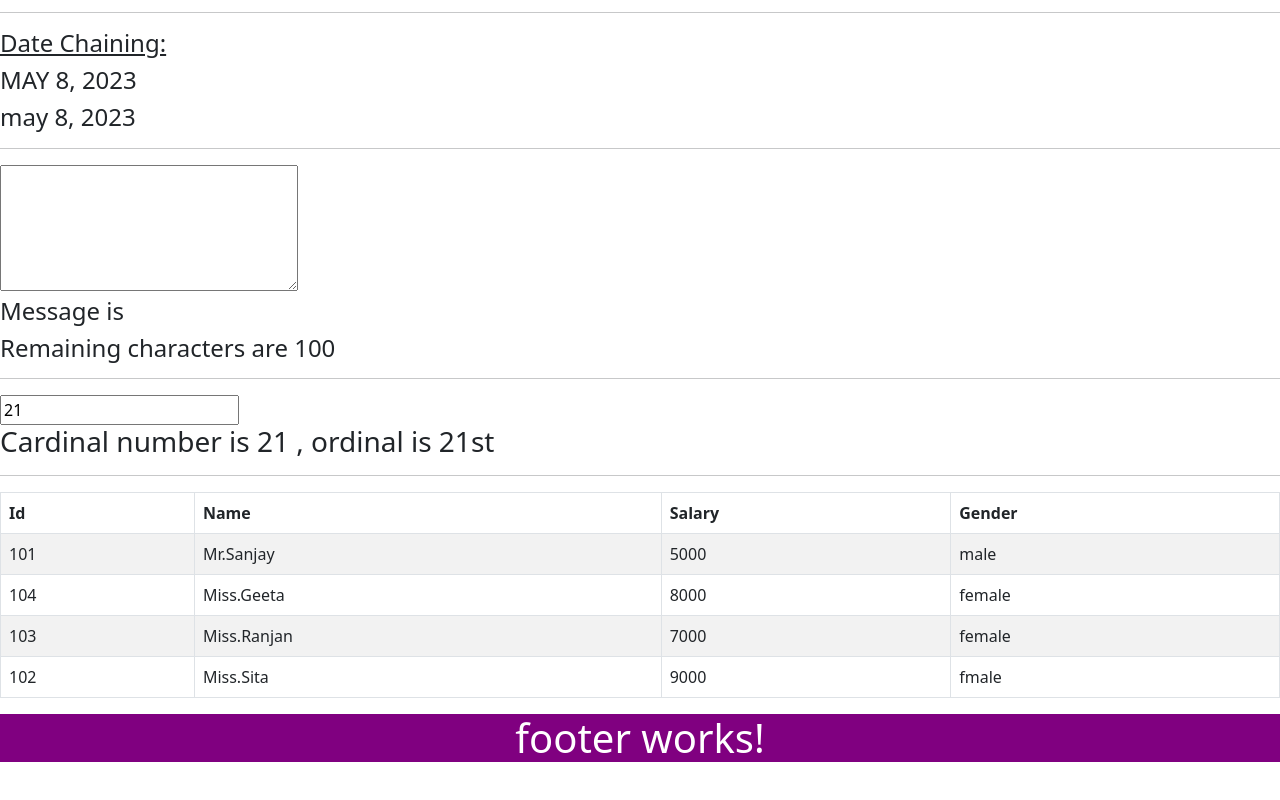
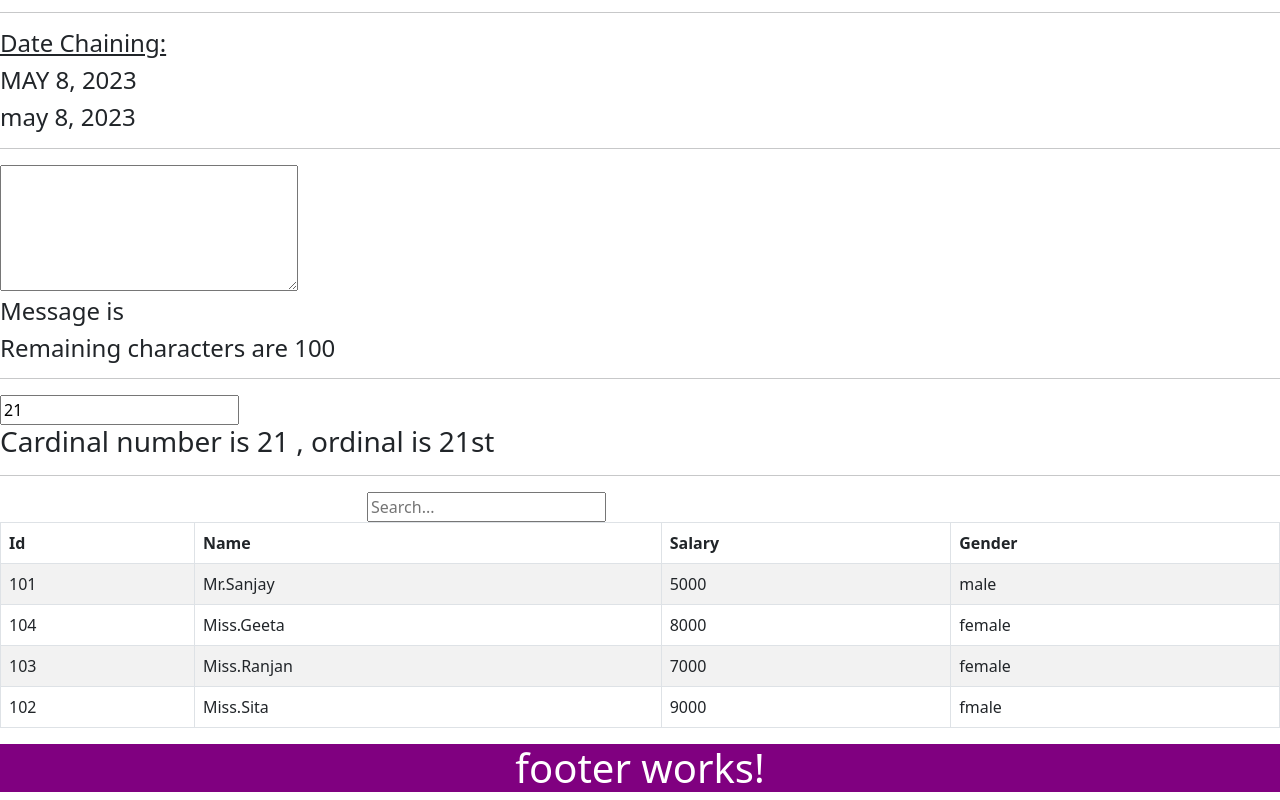
Before and after one commit to SrisaiGanesh360/practice-Angular, an Angular app: page / in a window 1280 px wide. Shown: the part 2065-2865 px from the top of the page. Before the commit the page ends 2835 px from the top, so only its background shows below. Built offline with nearby package versions, Linux system fonts and the light colour scheme; what ng2-search-filter, ngx-infinite-scroll, ngx-pagination would draw is missing.

Commit message:
searchfilter pipe

```diff
--- a/src/app/app.module.ts
+++ b/src/app/app.module.ts
@@ -25,6 +25,7 @@ import { PipesComponent } from './components/pipes/pipes.component';
 import { RemainingPipe } from './custom-pipes/remaining.pipe';
 import { OrdinalPipe } from './custom-pipes/ordinal.pipe';
 import { NameprefixPipe } from './custom-pipes/nameprefix.pipe';
+import { MyfilterPipe } from './custom-pipes/myfilter.pipe';
 
 @NgModule({
   declarations: [
@@ -46,7 +47,9 @@ import { NameprefixPipe } from './custom-pipes/nameprefix.pipe';
     PipesComponent,
     RemainingPipe,
     OrdinalPipe,
-    NameprefixPipe
+    NameprefixPipe,
+    MyfilterPipe,
+
   ],
   imports: [
     BrowserModule,
--- a/src/app/components/pipes/pipes.component.html
+++ b/src/app/components/pipes/pipes.component.html
@@ -43,10 +43,18 @@
 <textarea [(ngModel)]="msg" maxlength="100" cols="30" rows="5"></textarea>
 <h4>Message is {{ msg }}</h4>
 <h4>Remaining characters are {{ msg | remaining : 100 }}</h4>
-<hr>
+<hr />
 <input [(ngModel)]="cardinal" type="number" />
-<h3>Cardinal number is {{cardinal}} , ordinal is {{ cardinal | ordinal }}</h3>
-<hr>
+<h3>Cardinal number is {{ cardinal }} , ordinal is {{ cardinal | ordinal }}</h3>
+<hr />
+
+<div class="container">
+  <div class="row">
+    <div class="col-sm-6 offset-3">
+      <input type="search" [(ngModel)]="search" placeholder="Search..."/>
+    </div>
+  </div>
+</div>
 <table class="table table-bordered table-striped">
   <thead>
     <tr>
@@ -57,11 +65,11 @@
     </tr>
   </thead>
   <tbody>
-    <tr *ngFor=" let emp of employees">
-      <td>{{emp.eId}}</td>
-      <td>{{emp.name | titlecase | nameprefix : emp.gender}}</td>
-      <td>{{emp.sal}}</td>
-      <td>{{emp.gender}}</td>
+    <tr *ngFor="let emp of employees | myfilter:search">
+      <td>{{ emp.eId }}</td>
+      <td>{{ emp.name | titlecase | nameprefix : emp.gender }}</td>
+      <td>{{ emp.sal }}</td>
+      <td>{{ emp.gender }}</td>
     </tr>
   </tbody>
 </table>
--- a/src/app/components/pipes/pipes.component.ts
+++ b/src/app/components/pipes/pipes.component.ts
@@ -20,4 +20,5 @@ export class PipesComponent {
     { eId: 103, name: 'ranjan', sal: 7000, gender: 'female' },
     { eId: 102, name: 'sita', sal: 9000, gender: 'fmale' },
   ];
+  search: string = '';
 }
--- /dev/null
+++ b/src/app/custom-pipes/myfilter.pipe.ts
@@ -0,0 +1,16 @@
+import { Pipe, PipeTransform } from '@angular/core';
+
+@Pipe({
+  name: 'myfilter',
+})
+export class MyfilterPipe implements PipeTransform {
+  transform(employees: any[], search: string) {
+    if (!employees) return [];
+  	if (!search) return employees;
+
+  	search = search.toLowerCase();
+  	return employees.filter(employees => {
+  		return JSON.stringify(employees).toLowerCase().includes(search);
+  	});
+  }
+}
```
Also changed, not shown: 1 other file (tests, documents, lock files or other folders).
